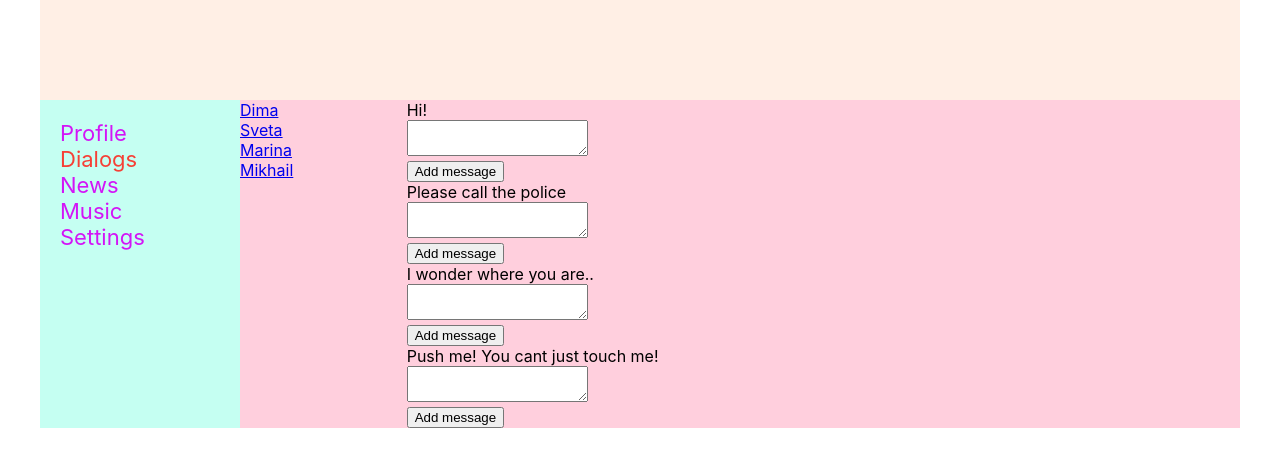
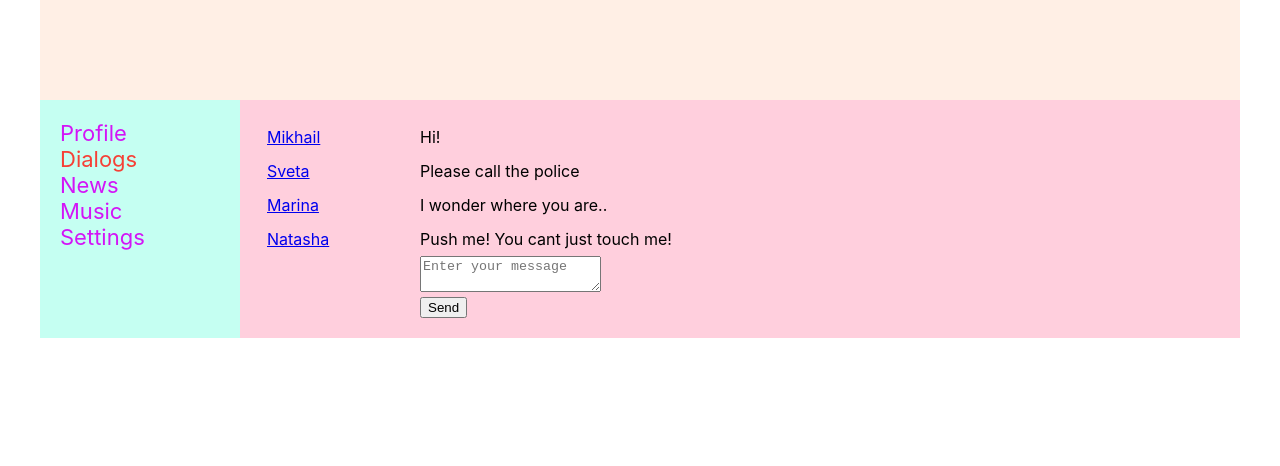
Before and after one commit to Xarizmo/Social_network, a React (Create React App) app: page /dialogs in a window 1280 px wide. Shown: the top 466 px of the page. Built offline with nearby package versions, Linux system fonts and the light colour scheme.

Commit message:
dialogs add message functionality (40)

```diff
--- a/src/App.js
+++ b/src/App.js
@@ -21,7 +21,7 @@ const App = (props) => {
                   dispatch={props.dispatch}/>}/>
 
         <Route path='/dialogs'
-               render={() => <Dialogs state={props.state.dialogsPage}/>}/>
+               render={() => <Dialogs store={props.store}/>}/>
 
         <Route path='/news' render={() => <News/>}/>
         <Route path='/music' render={() => <Music/>}/>
--- a/src/Components/Dialogs/Dialog/DialogItem.jsx
+++ b/src/Components/Dialogs/Dialog/DialogItem.jsx
@@ -1,16 +1,13 @@
 import React from 'react';
-import s from './DialogItem.module.css';
+import styles from './DialogItem.module.css';
 import {NavLink} from "react-router-dom";
 
-const DialogItem = (props) => {
+export const DialogItem = (props) => {
 
-    let path = '/dialogs/' + props.id;
-
-    return (
-      <div className={s.dialog + ' ' + s.active}>
-          <NavLink to={path}>{props.name}</NavLink>
-      </div>
-    )
+  let path = '/dialogs/' + props.id;
+  return (
+    <div className={`${styles.dialog} ${styles.active}`}>
+      <NavLink to={path}>{props.name}</NavLink>
+    </div>
+  )
 }
-
-export default DialogItem;
--- a/src/Components/Dialogs/Dialog/DialogItem.module.css
+++ b/src/Components/Dialogs/Dialog/DialogItem.module.css
@@ -0,0 +1,7 @@
+.dialog {
+    padding: 7px;
+}
+
+.active {
+    color: #26da20;
+}
--- a/src/Components/Dialogs/Dialogs.jsx
+++ b/src/Components/Dialogs/Dialogs.jsx
@@ -1,21 +1,44 @@
 import React from 'react';
 import s from './Dialogs.module.css';
-import DialogItem from "./Dialog/DialogItem";
-import Message from "./Message/Message";
+import {DialogItem} from "./Dialog/DialogItem";
+import {Message} from "./Message/Message";
+import {sendMessageActionCreator, updateNewMessageTextActionCreator} from "../../redux/state";
 
 const Dialogs = (props) => {
 
-  let dialogsElements = props.state.dialogs.map(d => <DialogItem name={d.name} id={d.id}/>);
+  let state = props.store.getState().dialogsPage;
 
-  let messagesElements = props.state.messages.map(m => <Message messageText={m.message}/>);
+  let dialogsElements = state.dialogs.map(d => <DialogItem name={d.name} id={d.id}/>);
+  let messagesElements = state.messages.map(m => <Message messageText={m.message}/>);
+  let newMessageText = state.newMessageText;
+
+  let onSendMessageClick = () => {
+    props.store.dispatch(sendMessageActionCreator())
+  }
+
+  let onNewMessageTextChange = (e) => {
+    let body = e.target.value;
+    props.store.dispatch(updateNewMessageTextActionCreator(body))
+  }
 
   return (
     <div className={s.dialogs}>
       <div className={s.dialogs_items}>
-        { dialogsElements }
+        {dialogsElements}
       </div>
       <div className={s.messages}>
-        { messagesElements }
+        <div>{messagesElements}</div>
+        <div>
+          <div>
+            <textarea value={newMessageText}
+                      onChange={onNewMessageTextChange}
+                      placeholder='Enter your message'>
+            </textarea>
+          </div>
+          <div>
+            <button onClick={onSendMessageClick}>Send</button>
+          </div>
+        </div>
       </div>
     </div>
   )
--- a/src/Components/Dialogs/Dialogs.module.css
+++ b/src/Components/Dialogs/Dialogs.module.css
@@ -1,25 +1,5 @@
 .dialogs {
     display: grid;
     grid-template-columns: 2fr 10fr;
+    padding: 20px;
 }
-
-.dialogs_items {
-
-}
-
-.dialogs_items .active {
-    color: goldenrod;
-}
-
-
-.dialog {
-    padding: 10px;
-}
-
-.messages {
-
-}
-
-.message {
-    padding: 10px;
-}
--- a/src/Components/Dialogs/Message/Message.jsx
+++ b/src/Components/Dialogs/Message/Message.jsx
@@ -1,26 +1,10 @@
 import React from 'react';
-import s from './Message.module.css';
+import styles from './Message.module.css';
 
-const Message = (props) => {
-
-  let newMessage = React.createRef();
-
-  let addMessage = () => {
-    let text = newMessage.current.value;
-    alert(text);
-  }
-
+export const Message = (props) => {
   return (
     <div>
-      <div className={s.message}>{props.messageText}</div>
-      <div>
-        <textarea ref={newMessage}></textarea>
-      </div>
-      <div>
-        <button onClick={addMessage}>Add message</button>
-      </div>
+      <div className={styles.message}>{props.messageText}</div>
     </div>
   )
 }
-
-export default Message;
--- a/src/Components/Dialogs/Message/Message.module.css
+++ b/src/Components/Dialogs/Message/Message.module.css
@@ -0,0 +1,3 @@
+.message {
+    padding: 7px 0;
+}
--- a/src/index.js
+++ b/src/index.js
@@ -1,7 +1,6 @@
 import React from "react";
 import ReactDOM from "react-dom";
 import './index.css'
-import * as serviceWorker from './serviceWorker';
 import {BrowserRouter} from "react-router-dom";
 import store from "./redux/state";
 import App from "./App";
@@ -10,15 +9,12 @@ let rerenderEntireTree = (state) => {
   ReactDOM.render(
     <BrowserRouter>
       <App state={state}
-           dispatch={store.dispatch.bind(store)}/>
+           dispatch={store.dispatch.bind(store)}
+           store={store}
+      />
     </BrowserRouter>, document.getElementById('root'));
 };
 
 rerenderEntireTree(store.getState());
 
 store.subscribe(rerenderEntireTree);
-
-// If you want your app to work offline and load faster, you can change
-// unregister() to register() below. Note this comes with some pitfalls.
-// Learn more about service workers: https://bit.ly/CRA-PWA
-serviceWorker.unregister();
--- a/src/redux/state.js
+++ b/src/redux/state.js
@@ -1,21 +1,24 @@
 const ADD_POST = 'ADD-POST';
 const UPDATE_NEW_POST_TEXT = 'UPDATE-NEW-POST-TEXT';
+const UPDATE_NEW_MESSAGE_TEXT = 'UPDATE-NEW-MESSAGE-TEXT';
+const SEND_MESSAGE = 'SEND-MESSAGE';
 
 let store = {
   _state: {
     dialogsPage: {
       dialogs: [
-        {id: 1, name: 'Dima'},
+        {id: 1, name: 'Mikhail'},
         {id: 2, name: 'Sveta'},
         {id: 3, name: 'Marina'},
-        {id: 4, name: 'Mikhail'}
+        {id: 4, name: 'Natasha'}
       ],
       messages: [
         {id: 1, message: 'Hi!'},
         {id: 2, message: 'Please call the police'},
         {id: 3, message: 'I wonder where you are..'},
         {id: 4, message: 'Push me! You cant just touch me!'}
-      ]
+      ],
+      newMessageText: ''
     },
     profilePage: {
       posts: [
@@ -51,14 +54,21 @@ let store = {
     } else if (action.type === UPDATE_NEW_POST_TEXT) {
       this._state.profilePage.newPostText = action.newText;
       this._callSubscriber(this._state);
+    } else if (action.type === UPDATE_NEW_MESSAGE_TEXT) {
+      this._state.dialogsPage.newMessageText = action.body;
+      this._callSubscriber(this._state);
+    } else if (action.type === SEND_MESSAGE) {
+      let body = this._state.dialogsPage.newMessageText;
+      this._state.dialogsPage.newMessageText = '';
+      this._state.dialogsPage.messages.push({id: 6, message: body});
+      this._callSubscriber(this._state);
     }
   }
 };
 
 export const addPostActionCreator = () => ({type: ADD_POST});
-
-export const updateNewPostTextActionCreator = (text) => ({
-    type: UPDATE_NEW_POST_TEXT, newText: text
-});
+export const updateNewPostTextActionCreator = (text) => ({type: UPDATE_NEW_POST_TEXT, newText: text});
+export const sendMessageActionCreator = () => ({type: SEND_MESSAGE});
+export const updateNewMessageTextActionCreator = (messageText) => ({type: UPDATE_NEW_MESSAGE_TEXT, body: messageText});
 
 export default store;
```
Also changed, not shown: src/logo.svg (deleted).
